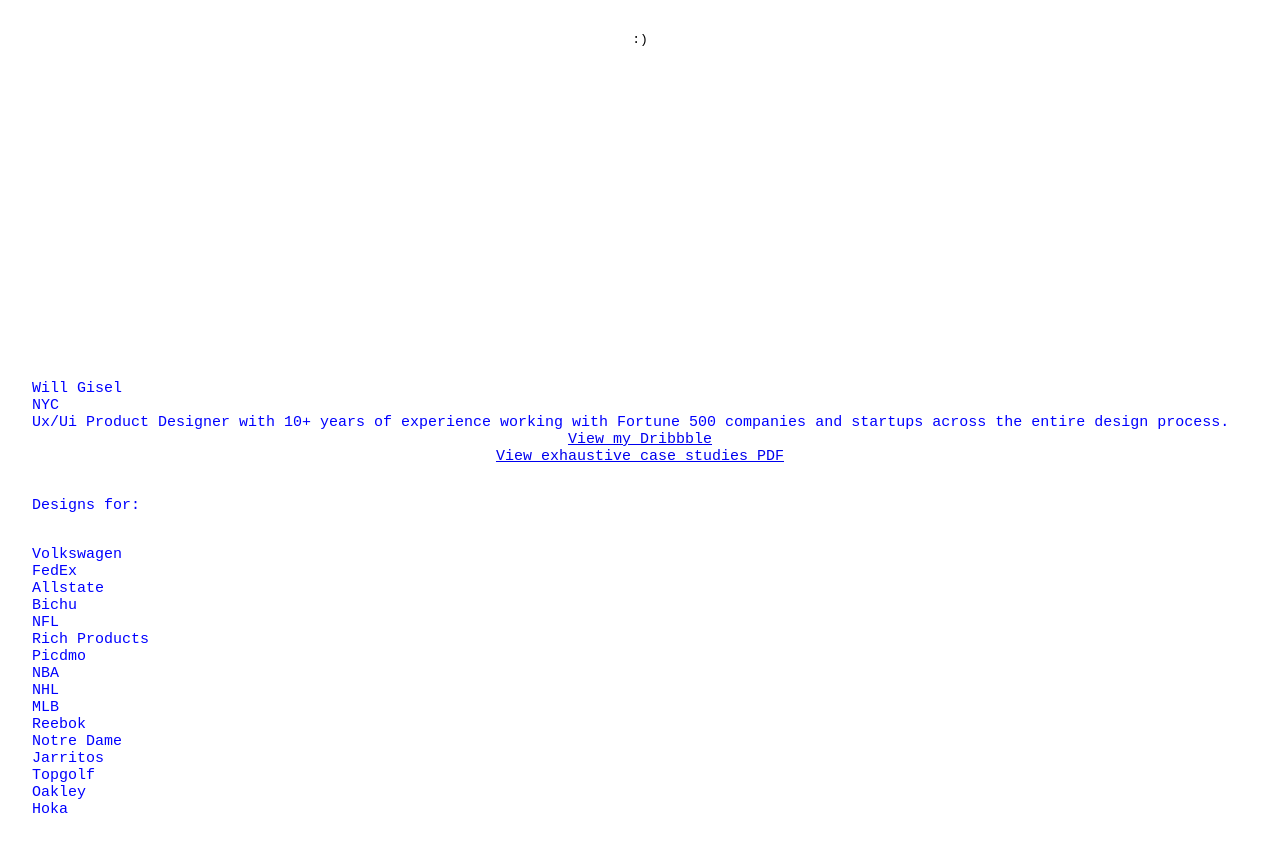
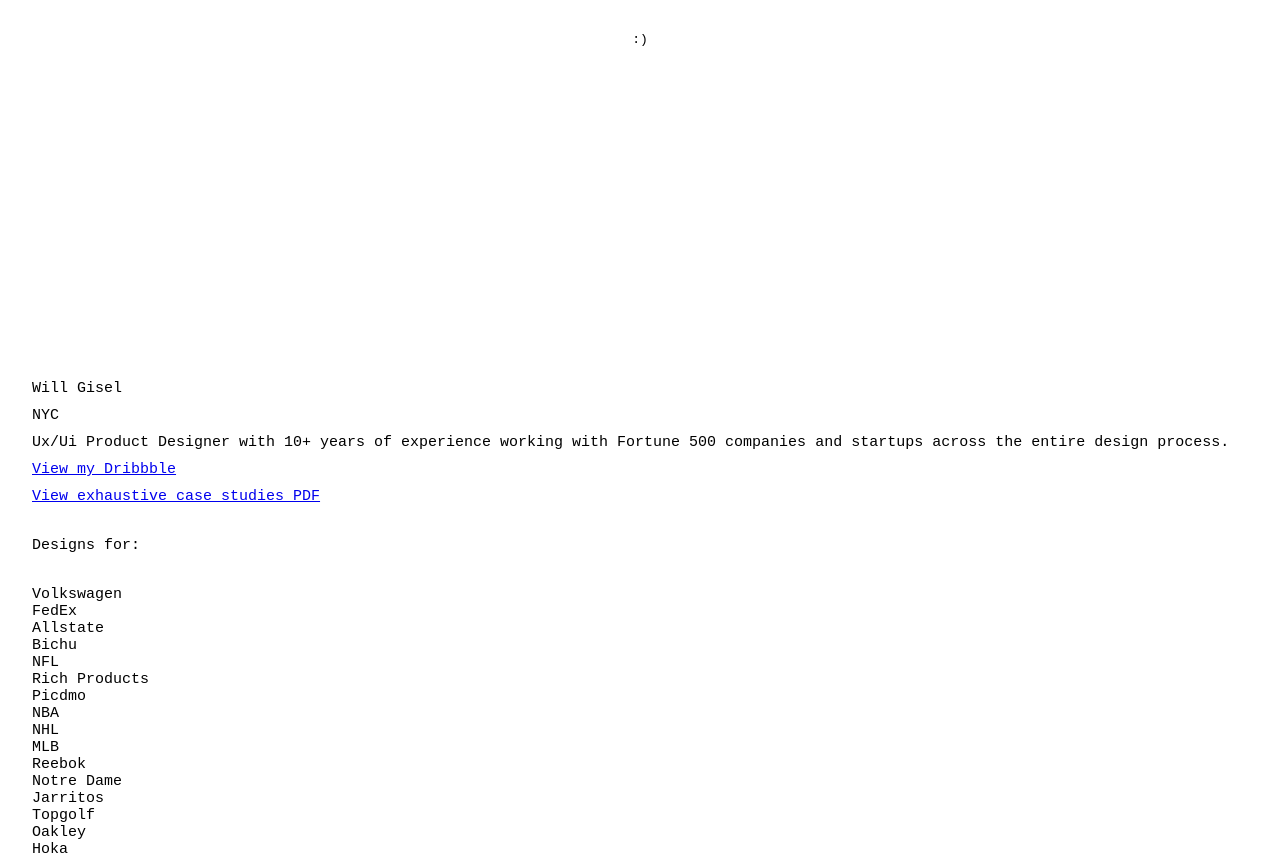
Before and after one commit to tripleogisel/not4distribution, a plain HTML site: page willgisel-design-portfolio/index.html in a window 1280 px wide. Shown: the top 861 px of the page. Drawn offline with Linux system fonts and the light colour scheme.

Commit message:
Update styles.css

```diff
--- a/willgisel-design-portfolio/styles.css
+++ b/willgisel-design-portfolio/styles.css
@@ -20,12 +20,12 @@ li {
 	font-size: 15px;
 }
 
-.introduction, h1, a {
+.introduction > h1 > a {
 	text-align: left;
 	margin: 0;
 }
 
-.introduction, h1, a:hover {
+.introduction > h1 > a:hover {
 	color: blue;
 }
 
```
